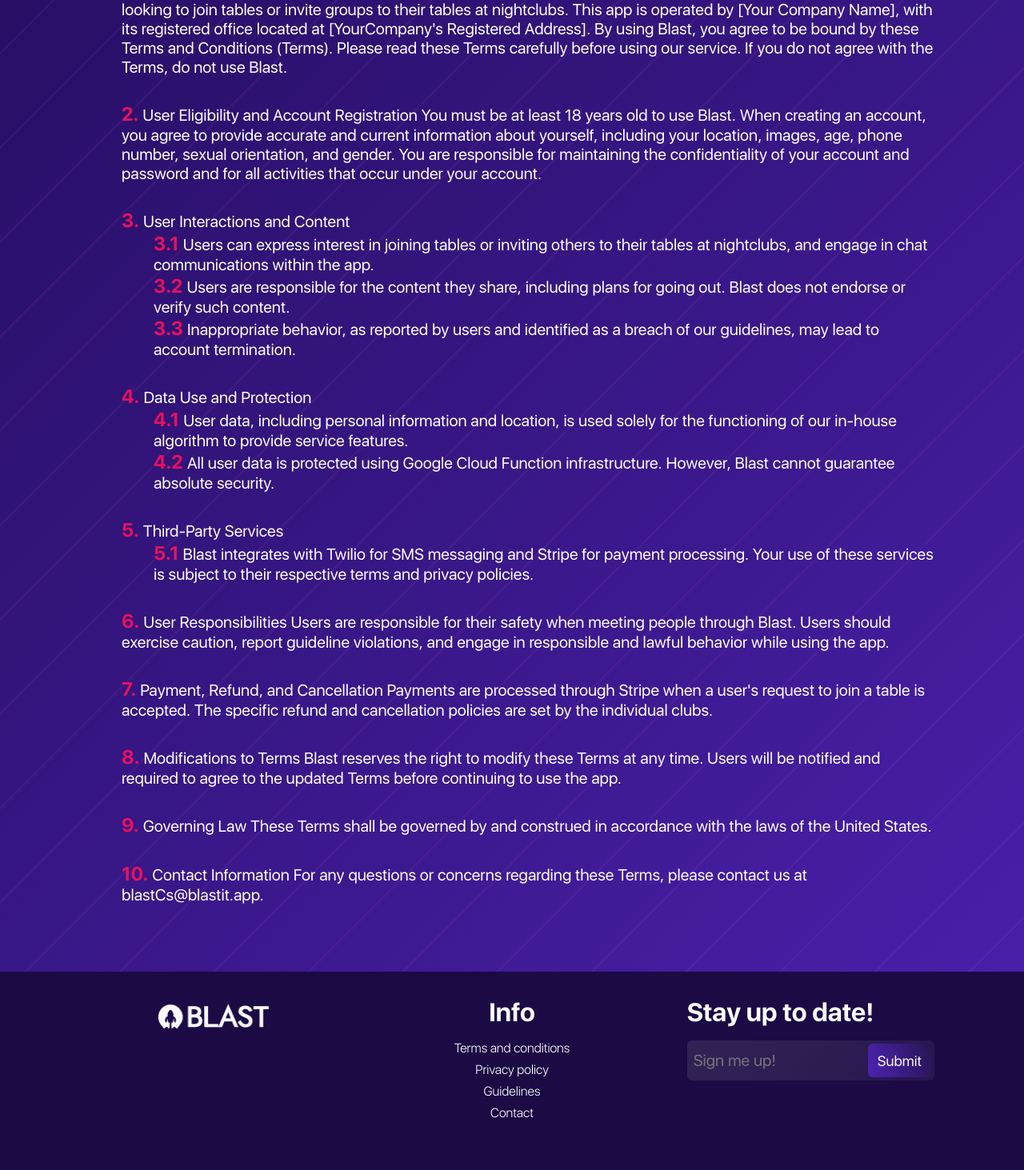
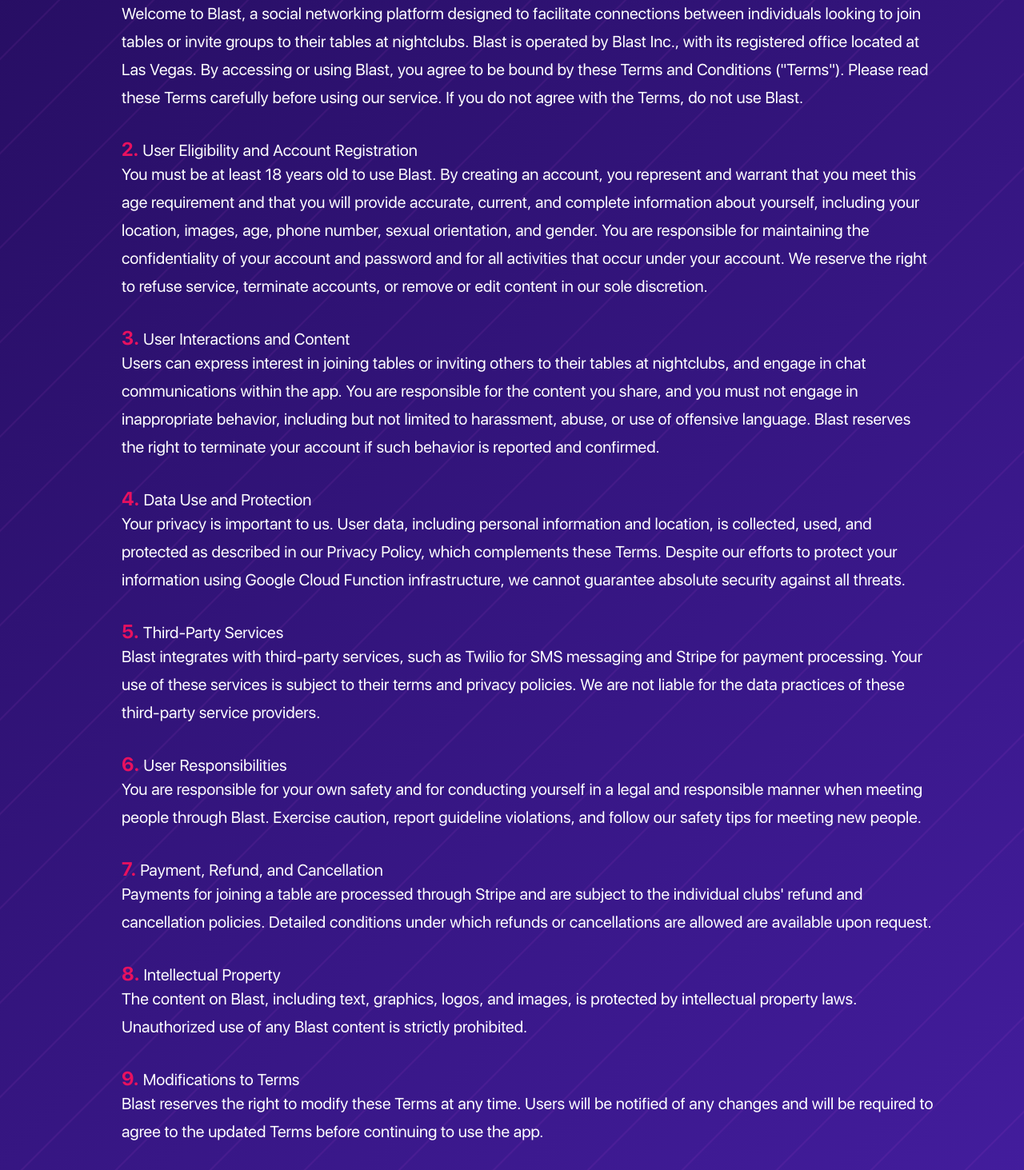
Before and after one commit to orim55353/blast-landing-page, a Next.js app: page /terms-and-conditions in a window 1280 px wide. Shown: the part 247-1710 px from the top of the page at 80% size. Built offline with nearby package versions, Linux system fonts and the light colour scheme.

Commit message:
new privacy policy and terms and conditions

```diff
--- a/src/pages/terms-and-conditions.tsx
+++ b/src/pages/terms-and-conditions.tsx
@@ -8,94 +8,63 @@
         <h1>Terms and Conditions</h1>
         <ol className="toc-list">
           <li>
-            Introduction Welcome to Blast, a social networking platform designed
-            to facilitate connections between individuals looking to join tables
-            or invite groups to their tables at nightclubs. This app is operated
-            by [Your Company Name], with its registered office located at [Your
-            {"Company's"} Registered Address]. By using Blast, you agree to be
-            bound by these Terms and Conditions ({"Terms"}). Please read these
-            Terms carefully before using our service. If you do not agree with
-            the Terms, do not use Blast.
+            Introduction
+            <p>Welcome to Blast, a social networking platform designed to facilitate connections between individuals looking to join tables or invite groups to their tables at nightclubs. Blast is operated by Blast Inc., with its registered office located at Las Vegas. By accessing or using Blast, you agree to be bound by these Terms and Conditions ({'"Terms"'}). Please read these Terms carefully before using our service. If you do not agree with the Terms, do not use Blast.</p>
           </li>
           <li>
-            User Eligibility and Account Registration You must be at least 18
-            years old to use Blast. When creating an account, you agree to
-            provide accurate and current information about yourself, including
-            your location, images, age, phone number, sexual orientation, and
-            gender. You are responsible for maintaining the confidentiality of
-            your account and password and for all activities that occur under
-            your account.
+            User Eligibility and Account Registration
+            <p>You must be at least 18 years old to use Blast. By creating an account, you represent and warrant that you meet this age requirement and that you will provide accurate, current, and complete information about yourself, including your location, images, age, phone number, sexual orientation, and gender. You are responsible for maintaining the confidentiality of your account and password and for all activities that occur under your account. We reserve the right to refuse service, terminate accounts, or remove or edit content in our sole discretion.</p>
           </li>
           <li>
             User Interactions and Content
-            <ol>
-              <li>
-                Users can express interest in joining tables or inviting others
-                to their tables at nightclubs, and engage in chat communications
-                within the app.
-              </li>
-              <li>
-                Users are responsible for the content they share, including
-                plans for going out. Blast does not endorse or verify such
-                content.
-              </li>
-              <li>
-                Inappropriate behavior, as reported by users and identified as a
-                breach of our guidelines, may lead to account termination.
-              </li>
-            </ol>
+            <p>Users can express interest in joining tables or inviting others to their tables at nightclubs, and engage in chat communications within the app. You are responsible for the content you share, and you must not engage in inappropriate behavior, including but not limited to harassment, abuse, or use of offensive language. Blast reserves the right to terminate your account if such behavior is reported and confirmed.</p>
           </li>
           <li>
             Data Use and Protection
-            <ol>
-              <li>
-                User data, including personal information and location, is used
-                solely for the functioning of our in-house algorithm to provide
-                service features.
-              </li>
-              <li>
-                All user data is protected using Google Cloud Function
-                infrastructure. However, Blast cannot guarantee absolute
-                security.
-              </li>
-            </ol>
+            <p>Your privacy is important to us. User data, including personal information and location, is collected, used, and protected as described in our Privacy Policy, which complements these Terms. Despite our efforts to protect your information using Google Cloud Function infrastructure, we cannot guarantee absolute security against all threats.</p>
           </li>
           <li>
             Third-Party Services
-            <ol>
-              <li>
-                Blast integrates with Twilio for SMS messaging and Stripe for
-                payment processing. Your use of these services is subject to
-                their respective terms and privacy policies.
-              </li>
-            </ol>
+            <p>Blast integrates with third-party services, such as Twilio for SMS messaging and Stripe for payment processing. Your use of these services is subject to their terms and privacy policies. We are not liable for the data practices of these third-party service providers.</p>
           </li>
           <li>
-            User Responsibilities Users are responsible for their safety when
-            meeting people through Blast. Users should exercise caution, report
-            guideline violations, and engage in responsible and lawful behavior
-            while using the app.
+            User Responsibilities
+            <p>You are responsible for your own safety and for conducting yourself in a legal and responsible manner when meeting people through Blast. Exercise caution, report guideline violations, and follow our safety tips for meeting new people.</p>
           </li>
           <li>
-            Payment, Refund, and Cancellation Payments are processed through
-            Stripe when a {"user's"} request to join a table is accepted. The
-            specific refund and cancellation policies are set by the individual
-            clubs.
+            Payment, Refund, and Cancellation
+            <p>Payments for joining a table are processed through Stripe and are subject to the individual {"clubs'"} refund and cancellation policies. Detailed conditions under which refunds or cancellations are allowed are available upon request.</p>
           </li>
           <li>
-            Modifications to Terms Blast reserves the right to modify these
-            Terms at any time. Users will be notified and required to agree to
-            the updated Terms before continuing to use the app.
+            Intellectual Property
+            <p>The content on Blast, including text, graphics, logos, and images, is protected by intellectual property laws. Unauthorized use of any Blast content is strictly prohibited.</p>
           </li>
           <li>
-            Governing Law These Terms shall be governed by and construed in
-            accordance with the laws of the United States.
+            Modifications to Terms
+            <p>Blast reserves the right to modify these Terms at any time. Users will be notified of any changes and will be required to agree to the updated Terms before continuing to use the app.</p>
           </li>
           <li>
-            Contact Information For any questions or concerns regarding these
-            Terms, please contact us at blastCs@blastit.app.
+            Governing Law
+            <p>These Terms shall be governed and construed in accordance with the laws of the United States, without regard to its conflict of law provisions.</p>
+          </li>
+          <li>
+            Contact Information
+            <p>For any questions or concerns regarding these Terms, please contact us at blast.cs@gmail.com.</p>
+          </li>
+          <li>
+            Limitation of Liability and Disclaimer of Warranties
+            <p>Blast provides the platform on an {'"as is"'} and {'"as available"'} basis. We disclaim all warranties of any kind, whether express or implied. We shall not be liable for any indirect, incidental, special, consequential, or punitive damages resulting from your use of or inability to use Blast.</p>
+          </li>
+          <li>
+            Dispute Resolution
+            <p>Any disputes arising from or relating to these Terms will be resolved through binding arbitration in accordance with the laws of Delaware or at a small claims court in the jurisdiction where you reside.</p>
+          </li>
+          <li>
+            Acceptance of Terms
+            <p>Your access to and use of Blast constitutes your acceptance of and compliance with these Terms. If you do not agree to these Terms, you must not access or use Blast.</p>
           </li>
         </ol>
+
       </div>
     </ListPage>
   );
```
Also changed, not shown: src/pages/privacy-policy.tsx (+42 -82 lines).
